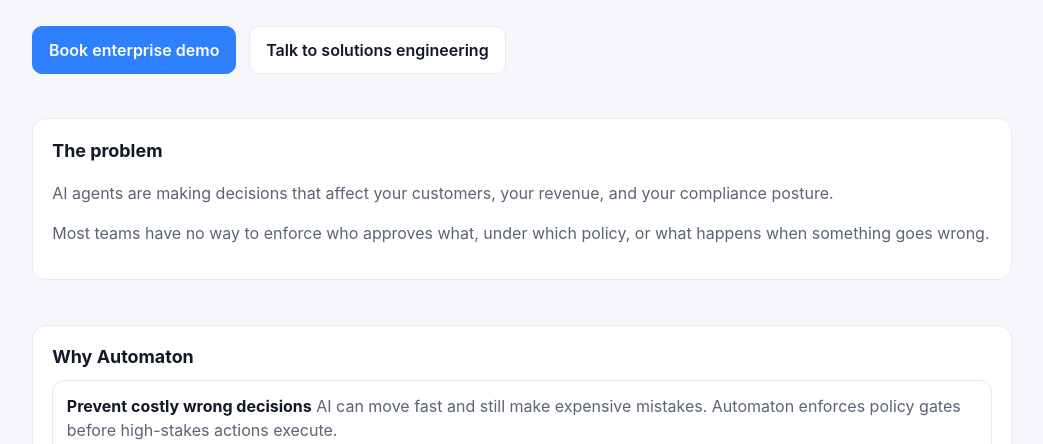
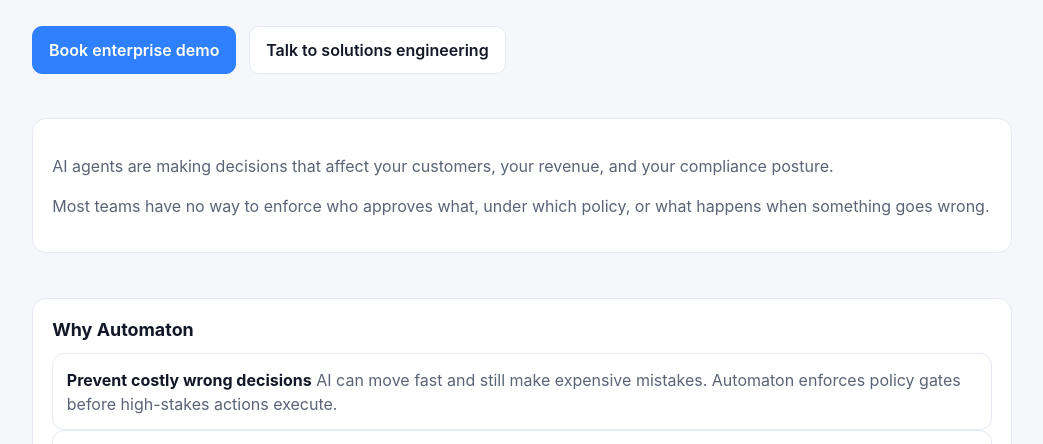
Before and after one commit to deeptreecorp/deeptree.com, a plain HTML site: page automaton.html in a window 1280 px wide. Shown: the part 293-737 px from the top of the page, without its empty margins (118-1161 px from the left). Drawn offline with Linux system fonts and the light colour scheme.

Commit message:
copy: remove The Problem section header

```diff
--- a/automaton.html
+++ b/automaton.html
@@ -190,7 +190,6 @@
     </div>
 
     <section class="section">
-      <h2>The problem</h2>
       <p class="muted">AI agents are making decisions that affect your customers, your revenue, and your compliance posture.</p>
       <p class="muted">Most teams have no way to enforce who approves what, under which policy, or what happens when something goes wrong.</p>
     </section>
```
